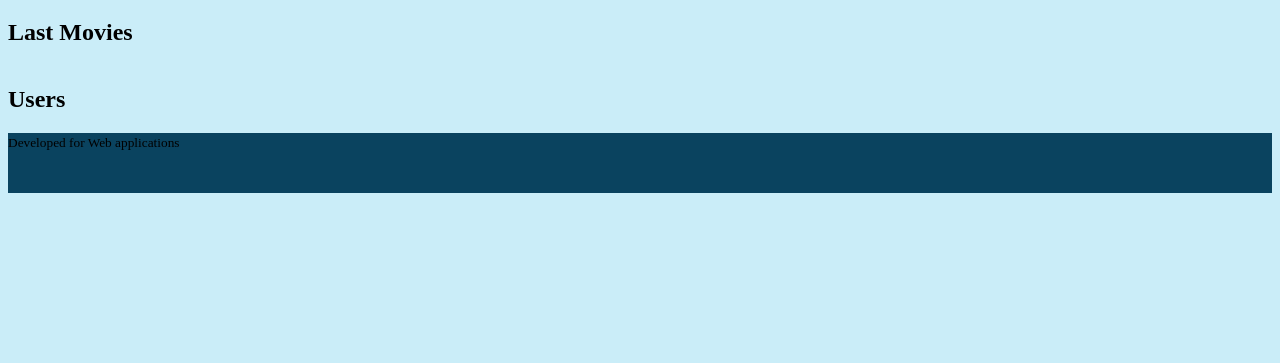
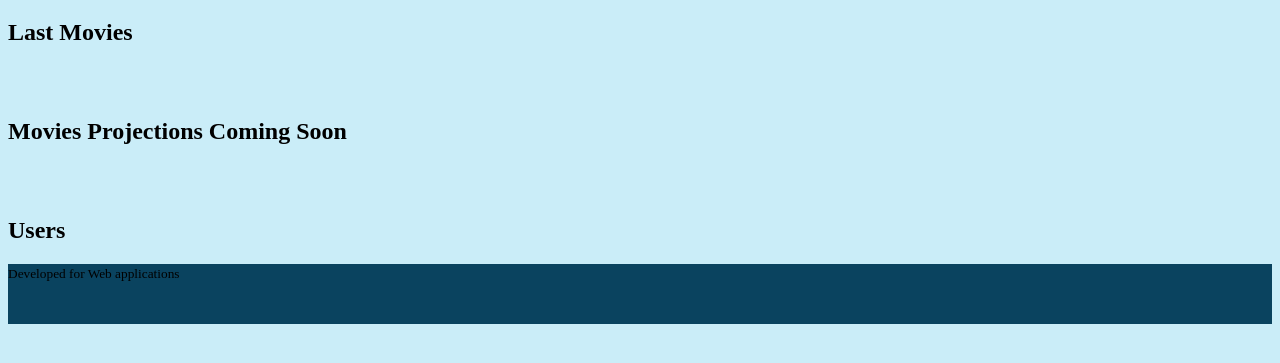
Before and after one commit to vvarodi/TheaterWebFlask, a Flask app: page / in a window 1280 px wide. Shown: the part 107-470 px from the top of the page. Run offline with Flask 2, Linux system fonts and the light colour scheme; data that the repository does not hold is empty.

Commit message:
manager blueprint + movies in html

```diff
--- a/cinema/__init__.py
+++ b/cinema/__init__.py
@@ -32,8 +32,10 @@ def create_app(test_config=None):
     # register blueprints
     from . import main
     from . import auth
+    from . import manager
     app.register_blueprint(main.bp)
     app.register_blueprint(auth.bp)
+    app.register_blueprint(manager.bp)
 
      # Create Database Models
     with app.app_context():
--- a/cinema/main.py
+++ b/cinema/main.py
@@ -1,4 +1,4 @@
-import datetime
+from datetime import date
 import dateutil.tz
 
 from flask import Blueprint, render_template
@@ -15,30 +15,9 @@ bp = Blueprint("main", __name__)
 # @flask_login.login_required
 # MAIN VIEW OPEN FOR UNAUTHENTICATED USERS
 def index():
-    movies = model.Movie.query.all()
+    pmovies = model.Projection.query.order_by(model.Projection.day.desc()).limit(10).all()
+    all_movies = model.Movie.query.all()
     users = model.User.query.all()
-    return render_template("main/index.html", posts=movies, users=users)
+    current_day = date.today().strftime('%Y-%m-%d')
 
-
-
-
-
-# Only view for manager user
-from functools import wraps
-from flask import g, request, redirect, url_for
-from flask_login import current_user
-
-def manager_only(f):
-    @wraps(f)
-    def decorated_function(*args, **kwargs):
-        if current_user.role != model.UserRole.manager:
-            return redirect(url_for('auth.login', next=request.url))
-        if current_user.role == model.UserRole.manager:
-            return f(*args, **kwargs)
-    return decorated_function
-
-@bp.route("/manager")
-@flask_login.login_required
-@manager_only
-def manager():
-    return render_template("manager.html")
+    return render_template("main/index.html", all_movies=all_movies, users=users, current_day=current_day, pmovies=pmovies)
--- a/cinema/model.py
+++ b/cinema/model.py
@@ -35,7 +35,8 @@ class Screen(db.Model):
 
 class Projection(db.Model):
     id = db.Column(db.Integer, primary_key=True)
-    time = db.Column(db.DateTime(), nullable=False)
+    #time = db.Column(db.DateTime(), nullable=False)
+    day = db.Column(db.Date(), nullable=False)
     movie_id = db.Column(db.Integer, db.ForeignKey('movie.id'))
     screen_id = db.Column(db.Integer, db.ForeignKey('screen.id'))
 
--- a/cinema/static/cinema.css
+++ b/cinema/static/cinema.css
@@ -49,11 +49,26 @@ footer {
 
 
 
- .row {
-    display: flex;
-}
+ .horizontal-movies {
+    margin: 0 auto;
+    display: grid;
+    grid-auto-flow: column;
+    gap: 1rem;
+    /* height: calc(180px + 1rem); */
+    padding: 1rem;
+    width: 100%;
+    overflow-y: auto;
+    overscroll-behavior-x: contain;
+    scroll-snap-type: x mandatory;
+  }
 
-.column {
-    flex: 20%;
-    padding: 5px;
+  .horizontal-movies > a {
+    scroll-snap-align: center;
   }
+
+  .horizontal-movies img {
+    width: 180px;
+    max-width: none;
+    object-fit: contain;
+    border-radius: 1rem;
+  }
--- a/cinema/templates/main/index.html
+++ b/cinema/templates/main/index.html
@@ -3,6 +3,10 @@
 {% block content %}
     <section>
         <h2>Last Movies</h2>
+        {% include 'movies_template.html' %}
+    </section>
+    <section>
+        <h2>Movies Projections Coming Soon</h2>
         {% include 'movies_template.html' %}
     </section>
     <!-- Borrar luego debugg users -->
--- a/cinema/templates/manager.html
+++ b/cinema/templates/manager.html
@@ -1 +1,5 @@
-This is private
+{% extends 'base.html' %}
+
+{% block content %}
+
+{% endblock %}
--- a/cinema/templates/movie_template.html
+++ /dev/null
@@ -1,5 +0,0 @@
-<div class="column">
-
-    <img src={{post.img}} style="width:100%">
-
-</div>
--- a/cinema/templates/movies_template.html
+++ b/cinema/templates/movies_template.html
@@ -1,5 +1,5 @@
-<div class="row">
-    {% for post in posts %}
-        {% include 'movie_template.html' %}
+<div class="horizontal-movies">
+    {% for movie in movies %}
+    <a href="#"><img src={{movie.img}}></a>
     {% endfor %}
 </div>
```
Also changed, not shown: cinema/manager.py (added, +23 -0 lines).
